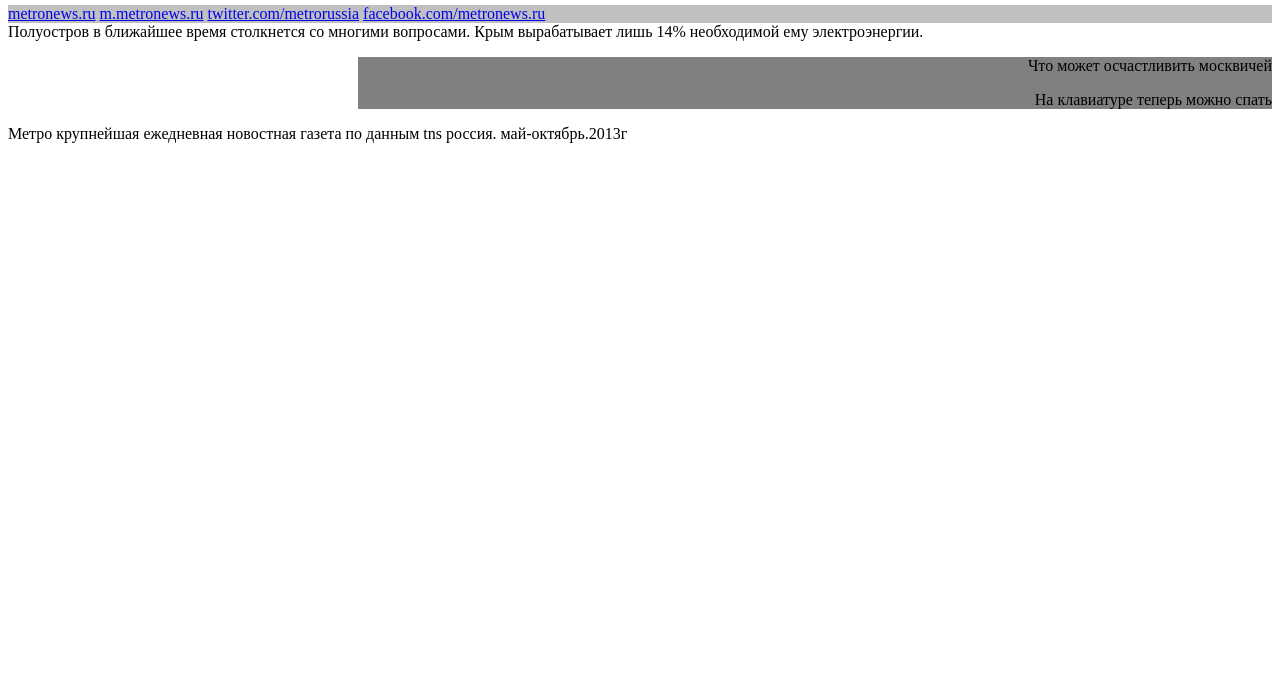
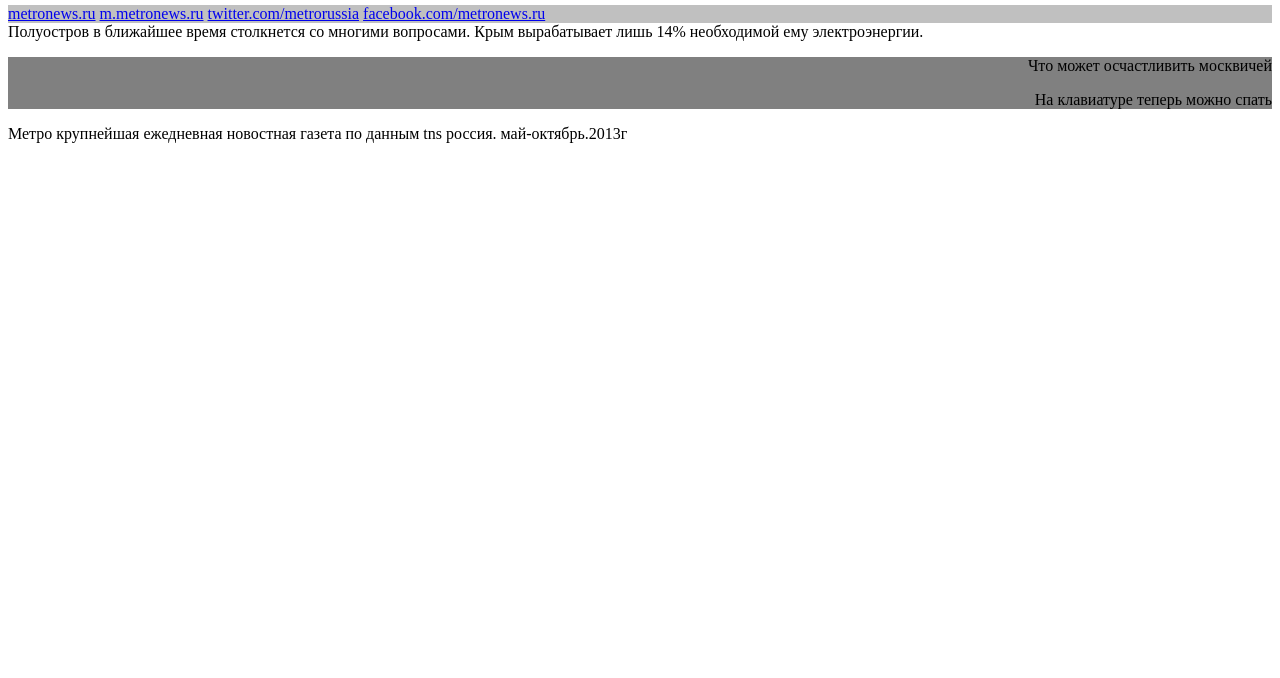
Before and after one commit to WebHeroSchool/flack_1, a plain HTML site: page index.html in a window 1280 px wide. Shown: the part 122-800 px from the top of the page. Drawn offline with Linux system fonts and the light colour scheme.

Commit message:
margin was removed

```diff
--- a/style.css
+++ b/style.css
@@ -9,6 +9,5 @@
   background: #C0C0C0;
   }
 .article__aside-bar-right {
-  margin-left: 350px;
   background: grey;
 }
```
